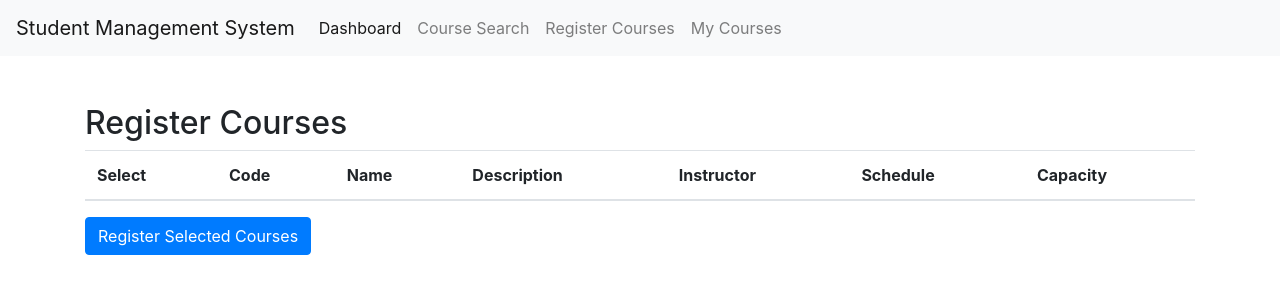
After one commit to osamaibhaiss/student-management-system, a Django app: page /register_courses/ in a window 1280 px wide. The commit adds this page. Shown: the top 300 px of the page. Run offline with Django 5.2, Linux system fonts and the light colour scheme; a user stored in the database is signed in; lists and menus that the app fills with data are empty; some libraries are stand-ins or nearby versions.

Commit message:
urls register courses my courses

```diff
--- a/app/models.py
+++ b/app/models.py
@@ -27,8 +27,7 @@ class CourseSchedule(models.Model):
     start_time = models.TimeField()
     end_time = models.TimeField()
     room_no = models.CharField(max_length=10)
-    def __str__(self):
-     return self.name
+
 
 
 class Student(models.Model):
--- /dev/null
+++ b/app/templates/register_courses.html
@@ -0,0 +1,75 @@
+<!-- app/templates/register_courses.html -->
+<!DOCTYPE html>
+<html lang="en">
+<head>
+    <meta charset="UTF-8">
+    <meta name="viewport" content="width=device-width, initial-scale=1.0">
+    <title>Register Courses</title>
+    <link href="https://stackpath.bootstrapcdn.com/bootstrap/4.5.2/css/bootstrap.min.css" rel="stylesheet">
+</head>
+<body>
+    <nav class="navbar navbar-expand-lg navbar-light bg-light">
+        <a class="navbar-brand" href="#">Student Management System</a>
+        <button class="navbar-toggler" type="button" data-toggle="collapse" data-target="#navbarSupportedContent" aria-controls="navbarSupportedContent" aria-expanded="false" aria-label="Toggle navigation">
+            <span class="navbar-toggler-icon"></span>
+        </button>
+
+        <div class="collapse navbar-collapse" id="navbarSupportedContent">
+            <ul class="navbar-nav mr-auto">
+                <li class="nav-item active">
+                    <a class="nav-link" href="{% url 'dash' %}">Dashboard</a>
+                </li>
+                <li class="nav-item">
+                    <a class="nav-link" href="{% url 'course_search' %}">Course Search</a>
+                </li>
+                <li class="nav-item">
+                    <a class="nav-link" href="{% url 'register_courses' %}">Register Courses</a>
+                </li>
+                <li class="nav-item">
+                    <a class="nav-link" href="{% url 'mycs' %}">My Courses</a>
+                </li>
+            </ul>
+        </div>
+    </nav>
+
+    <div class="container mt-5">
+        <h2>Register Courses</h2>
+        <form method="POST">
+            {% csrf_token %}
+            <table class="table table-striped">
+                <thead>
+                    <tr>
+                        <th>Select</th>
+                        <th>Code</th>
+                        <th>Name</th>
+                        <th>Description</th>
+                        <th>Instructor</th>
+                        <th>Schedule</th>
+                        <th>Capacity</th>
+                    </tr>
+                </thead>
+                <tbody>
+                    {% for course in courses %}
+                        {% if course.has_completed_prerequisites %}
+                        <tr>
+                            <td><input type="checkbox" name="selected_courses" value="{{ course.id }}"></td>
+                            <td>{{ course.code }}</td>
+                            <td>{{ course.name }}</td>
+                            <td>{{ course.description }}</td>
+                            <td>{{ course.instructor.name }}</td>
+                            <td>{{ course.schedule.days }} from {{ course.schedule.start_time }} to {{ course.schedule.end_time }}</td>
+                            <td>{{ course.capacity }}</td>
+                        </tr>
+                        {% endif %}
+                    {% endfor %}
+                </tbody>
+            </table>
+            <button type="submit" class="btn btn-primary">Register Selected Courses</button>
+        </form>
+    </div>
+
+    <script src="https://code.jquery.com/jquery-3.5.1.slim.min.js"></script>
+    <script src="https://cdn.jsdelivr.net/npm/@popperjs/core@2.5.4/dist/umd/popper.min.js"></script>
+    <script src="https://stackpath.bootstrapcdn.com/bootstrap/4.5.2/js/bootstrap.min.js"></script>
+</body>
+</html>
--- a/app/urls.py
+++ b/app/urls.py
@@ -8,4 +8,6 @@ urlpatterns = [
     path('signup/', views.signup, name='signup'),
     path('dash/', views.dashBoard, name='dash'),
     path('course_search/', views.course_search, name='course_search'),
+    path('register_courses/', views.reg_cs, name='register_courses'),
+    path('mycourse/',views.Mycourses,name='mycs'),
 ]
--- a/app/views.py
+++ b/app/views.py
@@ -4,13 +4,16 @@ from django.contrib import messages
 from django.contrib.auth.forms import AuthenticationForm
 from .forms import SignUpForm
 from .models import Course
+from django.contrib.auth.decorators import login_required
+from.models import StudentsRegs
+
 def signup(request):
     if request.method == 'POST':
         form = SignUpForm(request.POST)
         if form.is_valid():
             user = form.save()
             auth_login(request, user)
-            return redirect('dashboard.html')
+            return redirect('login')
     else:
         form = SignUpForm()
     return render(request, 'signup.html', {'form': form})
@@ -24,7 +27,7 @@ def login(request):
             user = authenticate(username=username, password=password)
             if user is not None:
                 auth_login(request, user)
-                return redirect('dashboard.html')  # Replace 'adminpage' with your actual admin page URL name
+                return redirect('dash')  # Replace 'adminpage' with your actual admin page URL name
             else:
                 messages.error(request, 'Invalid username or password.')
         else:
@@ -33,7 +36,7 @@ def login(request):
         form = AuthenticationForm()
     return render(request, 'login.html', {'form': form})
 
-
+@login_required
 def course_search(request):
     query = request.GET.get('query')
     if query:
@@ -42,8 +45,25 @@ def course_search(request):
         courses = []
     return render(request, 'course_search.html', {'courses': courses})
 
-
+@login_required
 def dashBoard(request):
-    return render(request, 'dashboard.html')
+    courses = Course.objects.all()
+    return render(request, 'dashboard.html', {'courses': courses})
 def osama_view(request):
     return render(request, 'base.html')
+@login_required
+def reg_cs(request):
+    return render(request,'register_courses.html')
+
+
+@login_required
+def Mycourses(request):
+    return render(request,'mycs.html')
+
+
+@login_required
+def my_courses(request):
+    student = request.user.student
+    courses = StudentsRegs.objects.all()
+    registered_courses = student.registered_courses.all()
+    return render(request, 'my_courses.html', {'registered_courses': registered_courses},{'courses':courses})
--- a/stdcs/settings.py
+++ b/stdcs/settings.py
@@ -12,6 +12,8 @@ https://docs.djangoproject.com/en/5.0/ref/settings/
 
 from pathlib import Path
 import os
+CSRF_USE_SESSIONS = True
+CSRF_COOKIE_HTTPONLY = True
 
 # Build paths inside the project like this: BASE_DIR / 'subdir'.
 BASE_DIR = Path(__file__).resolve().parent.parent
--- a/stdcs/views.py
+++ b/stdcs/views.py
@@ -0,0 +1 @@
+from django.shortcuts import redirect , render
```
Also changed, not shown: app/templates/dashboard.html (+71 -0 lines), app/templates/mycs.html (added, +67 -0 lines), app/admin.py (line endings or trailing spaces), db.sqlite3.
